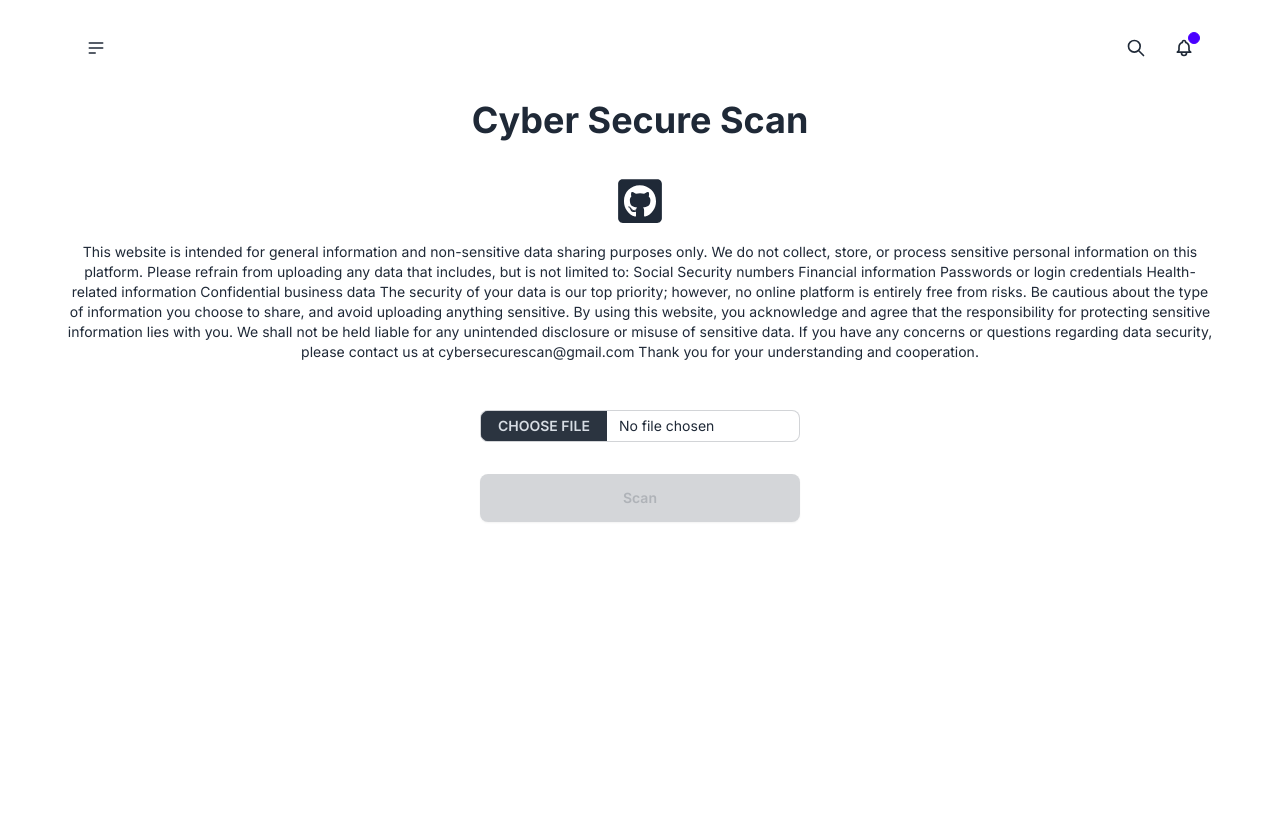
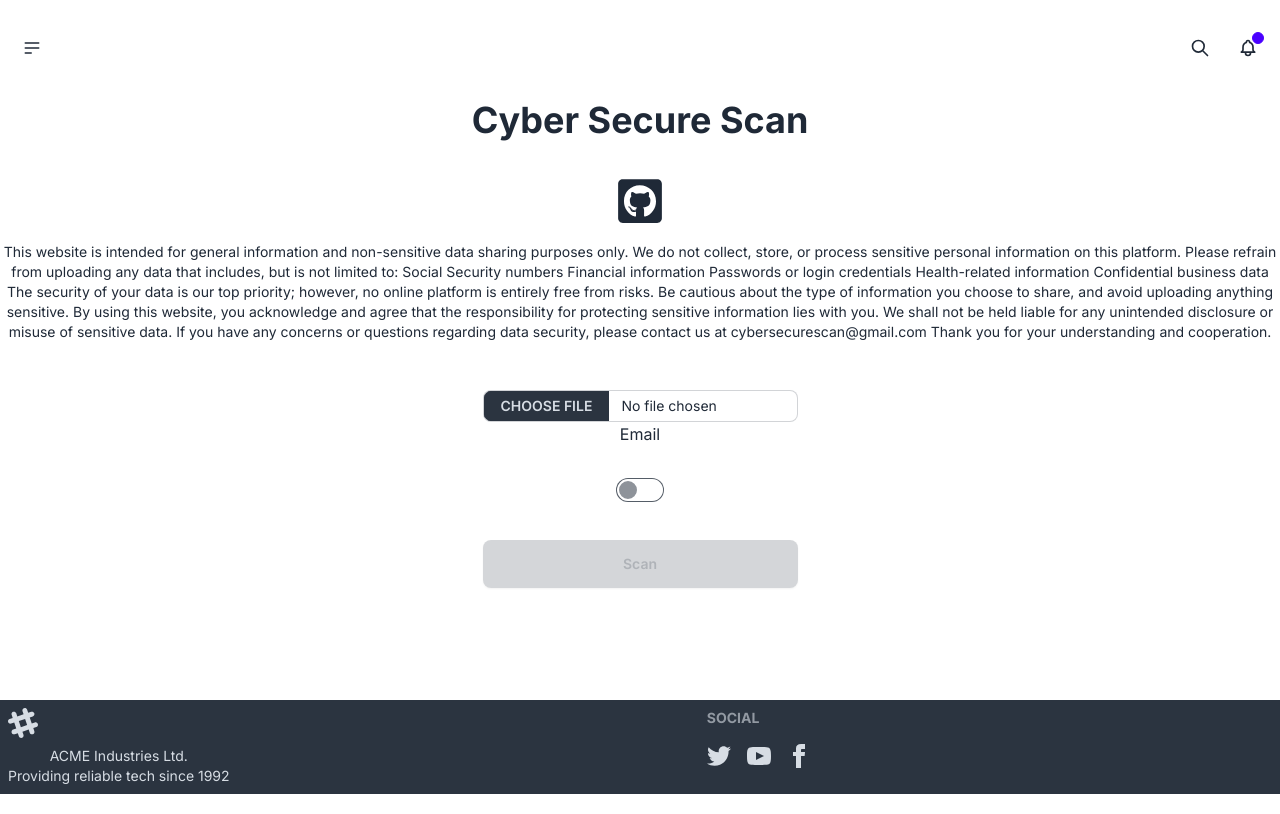
Before and after one commit to mattp18/cyber-secure-scan, a Next.js app in the folder cyber-secure-scan-frontend/: page / in a window 1280 px wide. Built offline with nearby package versions, Linux system fonts and the light colour scheme.

Commit message:
Created scheduler and frontend modifications

```diff
--- /dev/null
+++ b/cyber-secure-scan-frontend/src/app/components/Footer.tsx
@@ -0,0 +1,67 @@
+const Footer = () => {
+  return (
+    <footer
+      className="footer p-2 bg-neutral text-neutral-content mt-24
+    "
+    >
+      <aside>
+        <svg
+          width="30"
+          height="30"
+          viewBox="0 0 24 24"
+          xmlns="http://www.w3.org/2000/svg"
+          fillRule="evenodd"
+          clipRule="evenodd"
+          className="fill-current"
+        >
+          <path d="M22.672 15.226l-2.432.811.841 2.515c.33 1.019-.209 2.127-1.23 2.456-1.15.325-2.148-.321-2.463-1.226l-.84-2.518-5.013 1.677.84 2.517c.391 1.203-.434 2.542-1.831 2.542-.88 0-1.601-.564-1.86-1.314l-.842-2.516-2.431.809c-1.135.328-2.145-.317-2.463-1.229-.329-1.018.211-2.127 1.231-2.456l2.432-.809-1.621-4.823-2.432.808c-1.355.384-2.558-.59-2.558-1.839 0-.817.509-1.582 1.327-1.846l2.433-.809-.842-2.515c-.33-1.02.211-2.129 1.232-2.458 1.02-.329 2.13.209 2.461 1.229l.842 2.515 5.011-1.677-.839-2.517c-.403-1.238.484-2.553 1.843-2.553.819 0 1.585.509 1.85 1.326l.841 2.517 2.431-.81c1.02-.33 2.131.211 2.461 1.229.332 1.018-.21 2.126-1.23 2.456l-2.433.809 1.622 4.823 2.433-.809c1.242-.401 2.557.484 2.557 1.838 0 .819-.51 1.583-1.328 1.847m-8.992-6.428l-5.01 1.675 1.619 4.828 5.011-1.674-1.62-4.829z"></path>
+        </svg>
+        <p>
+          ACME Industries Ltd.
+          <br />
+          Providing reliable tech since 1992
+        </p>
+      </aside>
+      <nav>
+        <header className="footer-title">Social</header>
+        <div className="grid grid-flow-col gap-4">
+          <a>
+            <svg
+              xmlns="http://www.w3.org/2000/svg"
+              width="24"
+              height="24"
+              viewBox="0 0 24 24"
+              className="fill-current"
+            >
+              <path d="M24 4.557c-.883.392-1.832.656-2.828.775 1.017-.609 1.798-1.574 2.165-2.724-.951.564-2.005.974-3.127 1.195-.897-.957-2.178-1.555-3.594-1.555-3.179 0-5.515 2.966-4.797 6.045-4.091-.205-7.719-2.165-10.148-5.144-1.29 2.213-.669 5.108 1.523 6.574-.806-.026-1.566-.247-2.229-.616-.054 2.281 1.581 4.415 3.949 4.89-.693.188-1.452.232-2.224.084.626 1.956 2.444 3.379 4.6 3.419-2.07 1.623-4.678 2.348-7.29 2.04 2.179 1.397 4.768 2.212 7.548 2.212 9.142 0 14.307-7.721 13.995-14.646.962-.695 1.797-1.562 2.457-2.549z"></path>
+            </svg>
+          </a>
+          <a>
+            <svg
+              xmlns="http://www.w3.org/2000/svg"
+              width="24"
+              height="24"
+              viewBox="0 0 24 24"
+              className="fill-current"
+            >
+              <path d="M19.615 3.184c-3.604-.246-11.631-.245-15.23 0-3.897.266-4.356 2.62-4.385 8.816.029 6.185.484 8.549 4.385 8.816 3.6.245 11.626.246 15.23 0 3.897-.266 4.356-2.62 4.385-8.816-.029-6.185-.484-8.549-4.385-8.816zm-10.615 12.816v-8l8 3.993-8 4.007z"></path>
+            </svg>
+          </a>
+          <a>
+            <svg
+              xmlns="http://www.w3.org/2000/svg"
+              width="24"
+              height="24"
+              viewBox="0 0 24 24"
+              className="fill-current"
+            >
+              <path d="M9 8h-3v4h3v12h5v-12h3.642l.358-4h-4v-1.667c0-.955.192-1.333 1.115-1.333h2.885v-5h-3.808c-3.596 0-5.192 1.583-5.192 4.615v3.385z"></path>
+            </svg>
+          </a>
+        </div>
+      </nav>
+    </footer>
+  );
+};
+
+export default Footer;
--- a/cyber-secure-scan-frontend/src/app/components/ScanFile.tsx
+++ b/cyber-secure-scan-frontend/src/app/components/ScanFile.tsx
@@ -6,7 +6,10 @@
 const ScanFile = () => {
   const [file, setFile] = useState<File | null>(null);
   const [showSuccessAlert, setShowSuccessAlert] = useState<boolean>(false);
+  const [showFailureAlert, setShowFailureAlert] = useState<boolean>(false);
   const fileInputRef = useRef<HTMLInputElement | null>(null);
+  const [scanResponseText, setScanResponseText] = useState<string | null>("");
+  const isChecked = false;
 
   const handleFileChange = (event: React.ChangeEvent<HTMLInputElement>) => {
     console.log("testing handle file change");
@@ -20,10 +23,14 @@
     setShowSuccessAlert(false);
   };
 
-  const onClickScanButton = (event: React.MouseEvent<HTMLButtonElement>) => {
+  const onClickScanButton = async (
+    event: React.MouseEvent<HTMLButtonElement>
+  ) => {
     console.log("testing again");
     if (file) {
-      uploadFile(file);
+      var returnedResponse = await uploadFile(file);
+      setScanResponseText(returnedResponse);
+      console.log("testing response from request " + returnedResponse);
       const response = setFile(file);
       console.log(response);
       if (fileInputRef.current) {
@@ -36,13 +43,17 @@
   };
 
   return (
-    <div>
+    <div className="items-center flex flex-col">
       <input
         type="file"
         className="file-input file-input-bordered file-input-sm w-full max-w-xs"
         onChange={handleFileChange}
         ref={fileInputRef}
       />
+      <div className="justify-normal">
+        <h3>Email</h3>
+        <input type="checkbox" className="toggle mt-8" checked={isChecked} />
+      </div>
       <button
         disabled={!file}
         onClick={onClickScanButton}
@@ -66,7 +77,7 @@
               d="M9 12l2 2 4-4m6 2a9 9 0 11-18 0 9 9 0 0118 0z"
             />
           </svg>
-          <span>File has been scanned!</span>
+          <span>{scanResponseText}</span>
         </div>
       )}
     </div>
--- a/cyber-secure-scan-frontend/src/app/page.tsx
+++ b/cyber-secure-scan-frontend/src/app/page.tsx
@@ -1,10 +1,11 @@
 import ScanFile from "./components/ScanFile";
 import Navbar from "./components/Navbar";
 import { FaGithubSquare } from "react-icons/fa";
+import Footer from "./components/Footer";
 
 export default function Home() {
   return (
-    <main className="max-w-6xl mx-auto mt-4">
+    <main className="max-w-8xl mx-auto mt-4">
       <Navbar />
       <div className="text-center items-center my-5 flex flex-col gap-4">
         <h1 className="text-4xl font-bold mb-5">Cyber Secure Scan</h1>
@@ -29,6 +30,7 @@
           understanding and cooperation.
         </h1>
         <ScanFile />
+        <Footer />
       </div>
     </main>
   );
--- a/cyber-secure-scan-frontend/utils/api.ts
+++ b/cyber-secure-scan-frontend/utils/api.ts
@@ -1,4 +1,4 @@
-import axios, { AxiosInstance } from "axios";
+import axios, { AxiosInstance, AxiosResponse } from "axios";
 
 const API_BASE_URL = "http://localhost:8080/";
 
@@ -15,16 +15,20 @@
   }
 };
 
-export const uploadFile = async (file: File) => {
+export const uploadFile = async (file: File): Promise<any> => {
   const formData = new FormData();
   formData.append("file", file);
 
   try {
-    const response = await axiosInstance.post("api/v1/scan/upload", formData, {
-      headers: {
-        "Content-Type": "multipart/form-data",
-      },
-    });
+    const response: AxiosResponse = await axiosInstance.post(
+      "api/v1/scan/upload",
+      formData,
+      {
+        headers: {
+          "Content-Type": "multipart/form-data",
+        },
+      }
+    );
 
     return response.data;
   } catch (error) {
```
Also changed, not shown: 2 other files (tests, documents, lock files or other folders).
